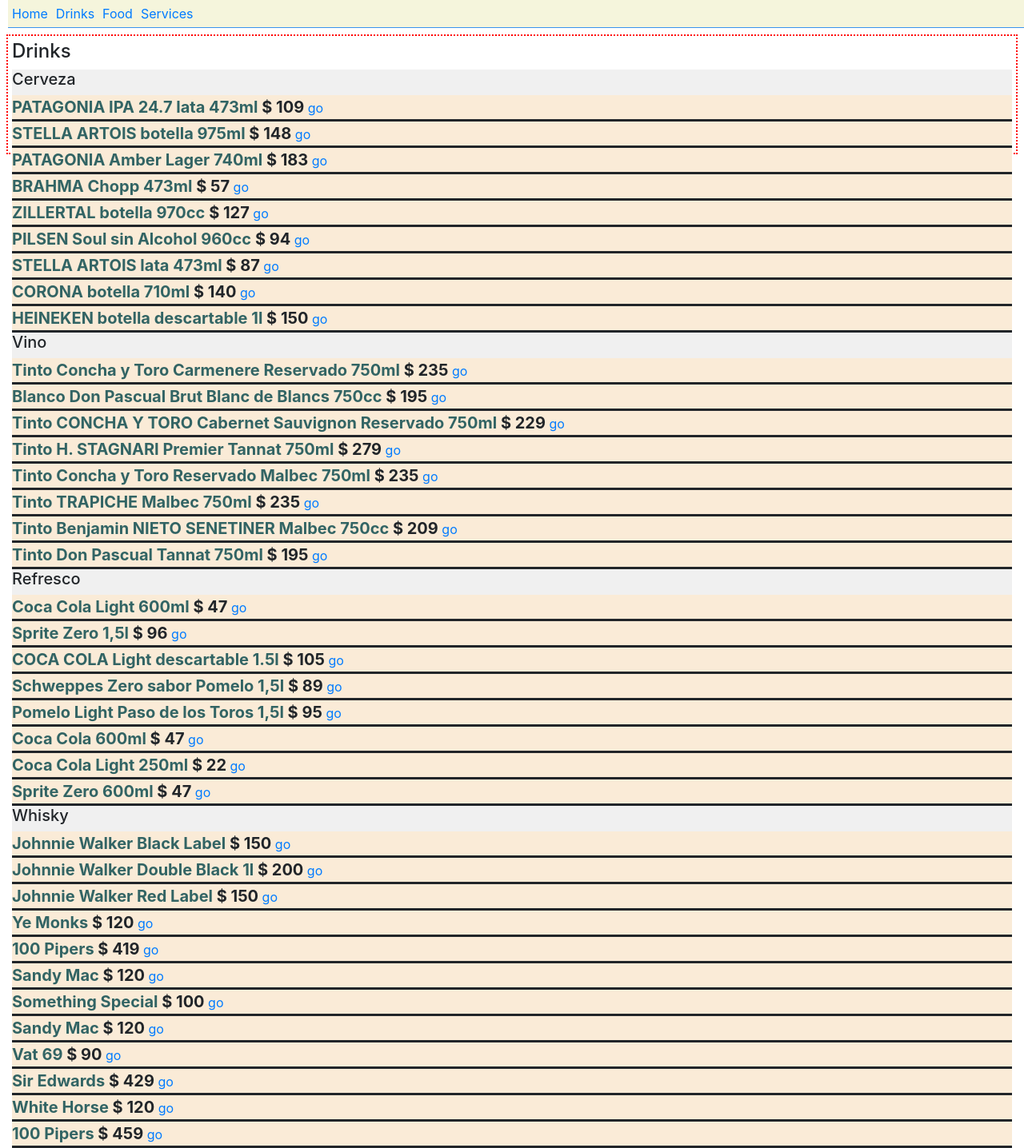
After one commit to GammaPegasi/Kambo, a Django app: page /jsmenu/ in a window 1280 px wide, after a click on "Drinks". The commit adds this page. Shown: the whole page at 80% size. Run offline with Django 3.2, Linux system fonts and the light colour scheme; some libraries are stand-ins or nearby versions.

Commit message:
save more changes

```diff
--- a/mysite/urls.py
+++ b/mysite/urls.py
@@ -26,7 +26,7 @@ from mysite.view import list_cars_json, search_REST_API, simpleSearch, message,
 searchAngularJS, loginForm, render_json_rep_template, response_json_grep, geolocalization_template, url_index, find_files, \
 response_json_search_files, mongodb, mongo_js, view_mongo, mongo_quick_search, camera,newspaper, salvattore, get_name, thanks, logout_view, \
 validForm, submitedData, realStateMaps, img, simple_upload, login_with_fetch, loginReact, authorize_json, authorize_json_babel, logout_, react_bootstrap, \
-auth0, auth01, ExampleAuth, dream_factory, cross_header, qr_code, risto_menu
+auth0, auth01, ExampleAuth, dream_factory, cross_header, qr_code, risto_menu, jsmenu
 
 router = routers.DefaultRouter()
 router.register(r'users', view.UserViewSet)
@@ -42,11 +42,17 @@ LOGOUT_URL = 'logout'
 LOGIN_REDIRECT_URL = 'home'
 
 from rest_framework.authtoken import views
+from django.contrib.auth import views as auth_views
 
 urlpatterns = [
 
+    url(r'^change-password/', auth_views.PasswordChangeView.as_view()),
+
     url(r'^api-token-auth/', views.obtain_auth_token),
     url(r'^dream_factory/', dream_factory),
+
+    url(r'^jsmenu/', jsmenu),
+
     url(r'^ExampleAuth/', ExampleAuth.as_view()),
     # url(r'^oauth/', include('social_django.urls', namespace='social')),  # <--
     # url(r'^example_auth/', example_auth),
@@ -56,7 +62,6 @@ urlpatterns = [
 
     url(r'^auth0/', auth0),
     url(r'^auth01/', auth01),
-
 
     url(r'^react_bootstrap/', react_bootstrap),
     url(r'^logout_/', logout_),
@@ -106,8 +111,6 @@ urlpatterns = [
 
     url(r'^response_json_search_files/(?P<searchKey>[\w\d@\.\-\*\_]+)/$', response_json_search_files),
 
-
-
     # url(r'^polls/(?P<string>[\w\-]+)/$','polls.views.detail')
 
     url(r'^response_json_grep/', response_json_grep),
@@ -123,7 +126,6 @@ urlpatterns = [
     url(r'^api-auth/', include('rest_framework.urls', namespace='rest_framework')),
     # url(r'car_view', view.CarListView.as_view())
     # url('^car_view/(?P<brand>.+)/$', view.CarListView.as_view()),
-
 ]
 # Boostrap and AnjularJS
 # file:///C:/Users/hvillarrea/Desktop/DEV/Bootstrap/layoutit2/src/index.html
--- a/mysite/view.py
+++ b/mysite/view.py
@@ -35,6 +35,9 @@ def cross_header(request):  # static html file with javascript
 
 def qr_code(request):
    return render_to_response('qr_code.html')
+
+def jsmenu(request):
+   return render_to_response('jsmenu.html')
 
 # @login_required()
 # def uploadForm(request):
@@ -144,7 +147,7 @@ def authorize_json(request):
     if request.method == 'POST':
         username = request.POST['username']
         password = request.POST['password']
-        user = authenticate(username=username, password=password)
+        user = authenticate(request, username=username, password=password)
         if user is not None:
             login(request, user)
             doc = {'username' : username,  'password' : password, 'status': 'LOGGED IN' }
--- /dev/null
+++ b/static/css/jsmenu_style.css
@@ -0,0 +1,34 @@
+.disp{
+    display: block;
+    width: 133px;
+    height: 30px;
+    margin: 10px;
+    background: antiquewhite;
+    border: dotted green 1px;
+    border-radius: 25px;
+    padding-left: 15px;
+}
+
+
+.tab-content{
+    margin: 8px;
+    padding: 5px;
+}
+li{ margin: 5px; }
+
+.nav-tabs {
+    border-bottom: 1px solid #3993ee;
+   margin-left: 10px;
+   background: beige;
+}
+
+.pname{
+    color: #326464;
+    font-weight: bold;
+    font-size: 20px;
+
+}
+.pprice{
+    font-weight: bold;
+    font-size: 20px;
+}
--- /dev/null
+++ b/static/js/jsmenu_data.js
@@ -0,0 +1,412 @@
+const data = [
+	{
+		name: "Home",
+		products: []
+	},
+
+	{
+		name: "Drinks",
+		menu: [
+			{
+				name: "Cerveza",
+				products: [
+					{
+						url:
+							"https://www.tiendainglesa.com.uy/Cerveza_PATAGONIA_IPA_24.7_lata_473ml.producto?355674",
+						price: "109",
+						name: "PATAGONIA IPA 24.7 lata 473ml"
+					},
+					{
+						url:
+							"https://www.tiendainglesa.com.uy/Cerveza_STELLA_ARTOIS_botella_975ml.producto?11961",
+						price: "148",
+						name: "STELLA ARTOIS botella 975ml"
+					},
+					{
+						url:
+							"https://www.tiendainglesa.com.uy/Cerveza_PATAGONIA_Amber_Lager_740ml.producto?322158",
+						price: "183",
+						name: "PATAGONIA Amber Lager 740ml"
+					},
+					{
+						url:
+							"https://www.tiendainglesa.com.uy/Cerveza_BRAHMA_Chopp_473ml.producto?280054",
+						price: "57",
+						name: "BRAHMA Chopp 473ml"
+					},
+					{
+						url:
+							"https://www.tiendainglesa.com.uy/Cerveza_ZILLERTAL_botella_970cc.producto?6366",
+						price: "127",
+						name: "ZILLERTAL botella 970cc"
+					},
+
+					{
+						url:
+							"https://www.tiendainglesa.com.uy/Cerveza_PILSEN_Soul_sin_Alcohol_960cc.producto?283492",
+						price: "94",
+						name: "PILSEN Soul sin Alcohol 960cc"
+					},
+					{
+						url:
+							"https://www.tiendainglesa.com.uy/Cerveza_STELLA_ARTOIS_lata_473ml.producto?338550",
+						price: "87",
+						name: "STELLA ARTOIS lata 473ml"
+					},
+					{
+						url:
+							"https://www.tiendainglesa.com.uy/Cerveza_CORONA_botella_710ml.producto?12586",
+						price: "140",
+						name: "CORONA botella 710ml"
+					},
+					{
+						url:
+							"https://www.tiendainglesa.com.uy/Cerveza_HEINEKEN_botella_descartable_1l.producto?279660",
+						price: "150",
+						name: "HEINEKEN botella descartable 1l"
+					}
+				]
+			},
+			{
+				name: "Vino",
+				products: [
+					{
+						url:
+							"https://www.tiendainglesa.com.uy/Vino_Tinto_Concha_y_Toro_Carmenere_Reservado_750ml.producto?9233",
+						price: "235",
+						name: "Tinto Concha y Toro Carmenere Reservado 750ml"
+					},
+					{
+						url:
+							"https://www.tiendainglesa.com.uy/Vino_Blanco_Don_Pascual_Brut_Blanc_de_Blancs_750cc.producto?6257",
+						price: "195",
+						name: "Blanco Don Pascual Brut Blanc de Blancs 750cc"
+					},
+					{
+						url:
+							"https://www.tiendainglesa.com.uy/Vino_Tinto_CONCHA_Y_TORO_Cabernet_Sauvignon_Reservado_750ml.producto?5871",
+						price: "229",
+						name: "Tinto CONCHA Y TORO Cabernet Sauvignon Reservado 750ml"
+					},
+					{
+						url:
+							"https://www.tiendainglesa.com.uy/Vino_Tinto_H._STAGNARI_Premier_Tannat_750ml.producto?2371",
+						price: "279",
+						name: "Tinto H. STAGNARI Premier Tannat 750ml"
+					},
+					{
+						url:
+							"https://www.tiendainglesa.com.uy/Vino_Tinto_Concha_y_Toro_Reservado_Malbec_750ml.producto?294690",
+						price: "235",
+						name: "Tinto Concha y Toro Reservado Malbec 750ml"
+					},
+					{
+						url:
+							"https://www.tiendainglesa.com.uy/Vino_Tinto_TRAPICHE_Malbec_750ml.producto?6813",
+						price: "235",
+						name: "Tinto TRAPICHE Malbec 750ml"
+					},
+
+					{
+						url:
+							"https://www.tiendainglesa.com.uy/Vino_Tinto_Benjamin_NIETO_SENETINER_Malbec_750cc.producto?9011",
+						price: "209",
+						name: "Tinto Benjamin NIETO SENETINER Malbec 750cc"
+					},
+
+					{
+						url:
+							"https://www.tiendainglesa.com.uy/Vino_Tinto_Don_Pascual_Tannat_750ml.producto?5767",
+						price: "195",
+						name: "Tinto Don Pascual Tannat 750ml"
+					}
+				]
+			},
+
+			{
+				name: "Refresco",
+				products: [
+					{
+						url:
+							"https://www.tiendainglesa.com.uy/Refresco_Coca_Cola_Light_600ml.producto?8525",
+						price: "47",
+						name: "Coca Cola Light 600ml"
+					},
+					{
+						url:
+							"https://www.tiendainglesa.com.uy/Refresco_Sprite_Zero_1%2C5l.producto?8502",
+						price: "96",
+						name: "Sprite Zero 1,5l"
+					},
+
+					{
+						url:
+							"https://www.tiendainglesa.com.uy/Refresco_COCA_COLA_Light_descartable_1.5l.producto?2545",
+						price: "105",
+						name: "COCA COLA Light descartable 1.5l"
+					},
+					{
+						url:
+							"https://www.tiendainglesa.com.uy/Refresco_Schweppes_Zero_sabor_Pomelo_1%2C5l.producto?319190",
+						price: "89",
+						name: "Schweppes Zero sabor Pomelo 1,5l"
+					},
+					{
+						url:
+							"https://www.tiendainglesa.com.uy/Refresco_Pomelo_Light_Paso_de_los_Toros_1%2C5l.producto?6989",
+						price: "95",
+						name: "Pomelo Light Paso de los Toros 1,5l"
+					},
+					{
+						url:
+							"https://www.tiendainglesa.com.uy/Refresco_Coca_Cola_600ml.producto?8524",
+						price: "47",
+						name: "Coca Cola 600ml"
+					},
+					{
+						url:
+							"https://www.tiendainglesa.com.uy/Refresco_Coca_Cola_Light_250ml.producto?311806",
+						price: "22",
+						name: "Coca Cola Light 250ml"
+					},
+					{
+						url:
+							"https://www.tiendainglesa.com.uy/Refresco_Sprite_Zero_600ml.producto?8503",
+						price: "47",
+						name: "Sprite Zero 600ml"
+					}
+				]
+			},
+			{
+				name: "Whisky",
+				products: [
+					{
+						url:
+							"https://www.tiendainglesa.com.uy/Whisky_Johnnie_Walker_Black_Label_1l.producto?710",
+						price: "150",
+						name: "Johnnie Walker Black Label"
+					},
+					{
+						url:
+							"https://www.tiendainglesa.com.uy/Whisky_Johnnie_Walker_Double_Black_1l.producto?217438",
+						price: "200",
+						name: "Johnnie Walker Double Black 1l"
+					},
+					{
+						url:
+							"https://www.tiendainglesa.com.uy/Whisky_Johnnie_Walker_Red_Label_1l.producto?23616",
+						price: "150",
+						name: "Johnnie Walker Red Label "
+					},
+
+					{
+						url:
+							"https://www.tiendainglesa.com.uy/Whisky_Ye_Monks_1l.producto?8353",
+						price: "120",
+						name: "Ye Monks"
+					},
+					{
+						url:
+							"https://www.tiendainglesa.com.uy/Whisky_100_Pipers_1l_%2B_Petaca_200ml.producto?297814",
+						price: "419",
+						name: "100 Pipers"
+					},
+					{
+						url:
+							"https://www.tiendainglesa.com.uy/Whisky_Sandy_Mac_1l.producto?6825",
+						price: "120",
+						name: "Sandy Mac"
+					},
+					{
+						url:
+							"https://www.tiendainglesa.com.uy/Whisky_Something_Special_1l.producto?1301",
+						price: "100",
+						name: "Something Special"
+					},
+					{
+						url:
+							"https://www.tiendainglesa.com.uy/Whisky_Sandy_Mac_1l_%2B_Petaca_200ml.producto?242373",
+						price: "120",
+						name: "Sandy Mac"
+					},
+					{
+						url:
+							"https://www.tiendainglesa.com.uy/Whisky_Vat_69_1l.producto?6051",
+						price: "90",
+						name: "Vat 69"
+					},
+					{
+						url:
+							"https://www.tiendainglesa.com.uy/Whisky_Sir_Edwards_1l.producto?7145",
+						price: "429",
+						name: "Sir Edwards"
+					},
+					{
+						url:
+							"https://www.tiendainglesa.com.uy/Whisky_White_Horse_1l.producto?1025",
+						price: "120",
+						name: "White Horse"
+					},
+					{
+						url:
+							"https://www.tiendainglesa.com.uy/Whisky_100_Pipers_1l.producto?1411",
+						price: "459",
+						name: "100 Pipers"
+					}
+				]
+			}
+		]
+	},
+	{
+		name: "Food",
+		menu: [
+			{
+				name: "Main Dishes",
+				products: [
+					{
+
+						price: "350",
+						name:
+							"Sopa de Mariscos, pescado, camarón, cangrejo, calamar y pulpo en un consomé de vino blanco y ajo."
+					},
+					{
+						price: "350",
+						name: "Pescado Entero frito con arroz y vegetales"
+					},
+					{
+
+						price: "350",
+						name:
+							"Filete de Pescado, empanizado o a la plancha con arroz y vegetales"
+					},
+					{
+
+						price: "350",
+						name:
+							"Atún a la Plancha, filete de atun servido con pasta japonesa, vegetales y wasabi"
+					},
+					{
+
+						price: "350",
+						name: "Arroz con Pollo con ensalada mixta o papas fritas!"
+					},
+					{
+
+						price: "350",
+						name: "Arroz con Camarones con encalada mixta o papas fritas"
+					},
+					{
+
+						price: "350",
+						name: "Arroz con Mariscos con ensalada mixta o papas fritas!"
+					},
+					{
+
+						price: "350",
+						name:
+							"Camarones Jumbo, al gusto empanizados a la plancha o al ajillo, acompañado de ensalada y pure de papa"
+					},
+					{
+
+						price: "350",
+						name:
+							"Pollo a la Parmesana, empanizado con salsa marinara casera y queso mozzarella, servido con un acompañamiento de espaghetti marinara y vegetales."
+					},
+					{
+
+						price: "350",
+						name:
+							"Linguini con Camarones, pasta con camarones, Salsa de soya, ajonjolí y especies."
+					},
+					{
+
+						price: "350",
+						name:
+							"Espaguetti de la Casa, salsa de tomate casera con ajo aceite de oliva y albahaca fresca con pan de ajo"
+					}
+				]
+			},
+			{
+
+			name: "Entrances",
+
+				products: [
+					{
+						name: "Risotto",
+						price: 320
+					},
+					{
+						name: "Lasaña",
+						price: 230
+					},
+					{
+						name: "Polenta",
+						price: 230
+					},
+					{
+						name: "Pizza",
+						price: 200
+					}
+				]
+			},
+			{
+
+			name: "Desserts",
+				products: [
+					{
+						name: "German chocolate cake",
+						price: 420
+					},
+					{
+						name: "Angel cake",
+						price: 430
+					},
+					{
+						name: "Blondie",
+						price: 430
+					},
+					{
+						name: "Cassata",
+						price: 420
+					},
+					{
+						name: "German chocolate cake",
+						price: 420
+					},
+					{
+						name: "Angel cake",
+						price: 430
+					},
+					{
+						name: "Blondie",
+						price: 430
+					},
+					{
+						name: "Cassata",
+						price: 420
+					}
+				]
+			}
+		]
+	},
+
+	{
+		name: "Services",
+		products: [
+			{
+				name: "Personal Cheaf",
+				menu: []
+			},
+			{
+				name: "Parties",
+				menu: []
+			},
+			{ name: "Barman", menu: [] }
+		]
+	}
+	//   ,
+	//   {
+	// 		name: "Contact",
+	// 		menu: [{ name: "Contact", menu: [] }, { name: "Our story", menu: [] }]
+	// 	}
+];
--- /dev/null
+++ b/static/js/jsmenu_eventHandler.js
@@ -0,0 +1,101 @@
+window.addEventListener('load', function() {
+
+  var homeViewBtn = document.getElementById('btn-home-view');
+  var display = document.getElementById('display');
+
+
+  const foo = ()=> {
+      var ul = document.querySelector('ul');
+
+      (showMenu = ()=> {
+
+         tmp ="";
+
+         data.forEach( (x, i) => {
+              console.log(x.name, i);
+
+              if ( i == 0){
+                tmp += `<li class="active">`
+              }
+              else {
+                tmp += `<li>`
+              }
+              tmp += `<a data-toggle="tab" href="#menu${i}"> ${x.name}</a> </li>`
+         });
+
+       ul.innerHTML = tmp;
+
+    })();
+
+
+
+    (tabContent = () => {
+
+      var divtab = document.querySelector('.divtab');
+        var str = `<div class="tab-content"  style="border: dotted 2px red; height: 150px;">`;
+
+        data.forEach( (x, i) => {
+            str += `
+                  <div id="menu${i}" class="tab-pane fade">
+                      <h4>${x.name}</h4>
+                      <div style="background-color: #f0f0f0;;">` + prodsDom(i) +  `</div>
+                  </div> `
+         });
+
+        str +=`</div>`
+
+
+       divtab.innerHTML = str;
+    })();
+
+
+
+};
+
+    foo();
+
+    document.querySelector('ul li a').click();
+
+  console.log('START  >');
+
+});
+
+
+prodsDom = (index) => {
+    str = ``;
+    if (data[index].menu == undefined) {
+        return "There is no products"
+    }
+    else {
+        data[index].menu.forEach( (m, i) => {
+
+            spanUrl =``
+
+            str +=`<h5>${m.name}</h5>`
+            if (m.products != undefined) {
+                m.products.forEach((p, n) =>{
+                    p.url == undefined? spanUrl =`@` : spanUrl = `<span class="purl"> <a href="${p.url}">go</a></span>`
+                    str +=`<div style="border-bottom: solid; background: antiquewhite;"> <span class="pname"> ${p.name} </span>
+                    <span class="pprice"> $ ${p.price}</span> ${spanUrl}
+                    </div> `
+                });
+            };
+        });
+    }
+    return str;
+}
+
+
+
+prods = (index) => {
+    if (data[index].menu != undefined) {
+        data[index].menu.forEach( (m, i) => {
+            console.log(m.name)
+            if (m.products != undefined) {
+                m.products.forEach((p, n) =>{
+                    console.log(p.name, " $", p.price, p.url);
+                });
+            };
+        });
+    }
+}
--- a/templates/authorize_json.html
+++ b/templates/authorize_json.html
@@ -13,11 +13,11 @@
 <h3>Request: {{ request }} </h3>
 <h3>MSG: {{ msg }} </h3>
 
-<div id='result' style='border: solid red 1px;'>   </div>
+<div id='result' style='border: solid red 1px; max-width: 200px;'>   </div>
 <button onClick='authorize()'> Authorize </button>
 
 <br>
-<div style='border: solid blue 1px;'>
+<div style='border: solid blue 1px; max-width: 200px;'>
   name:<br>
   <input type="text" name="name" value="Mickey">
   <br>
--- /dev/null
+++ b/templates/jsmenu.html
@@ -0,0 +1,31 @@
+<!DOCTYPE html>
+<html>
+<head>
+  <title>JsNativeMenu
+  </title>
+   <meta charset="utf-8">
+  <meta name="viewport" content="width=device-width, initial-scale=1">
+  <link rel="stylesheet" href="https://maxcdn.bootstrapcdn.com/bootstrap/4.3.1/css/bootstrap.min.css">
+  <script src="https://ajax.googleapis.com/ajax/libs/jquery/3.4.0/jquery.min.js"></script>
+  <script src="https://maxcdn.bootstrapcdn.com/bootstrap/4.3.1/js/bootstrap.min.js"></script>
+  <link href="https://fonts.googleapis.com/css?family=Source Code Pro" rel="stylesheet">
+
+<style>
+</style>
+
+</head>
+
+<body>
+
+<ul class="nav nav-tabs"> </ul>
+
+<div class="divtab"></div>
+
+
+<link href="/static/css/jsmenu_style.css" rel="stylesheet">
+<script src="/static/js/jsmenu_eventHandler.js"></script>
+<script src="/static/js/jsmenu_data.js"></script>
+
+</body>
+
+</html>
--- a/templates/loginForm.html
+++ b/templates/loginForm.html
@@ -24,13 +24,14 @@
 <body style="padding: 20px;">
 
 <!--<form action="https://kambo.pythonanywhere.com/get_name/" method="POST">-->
-<form method="post">{% csrf_token %}
+<div class="container">
+<form method="post" style="margin: 20px;">{% csrf_token %}
 
  {{form }} {{val }}
 
  <input type="submit" value="Submit">
 </form>
-
+</div>
 <hr>
 <div id='csrf'>*</div>
 
```
Also changed, not shown: gitReadme.txt (+3 -13 lines), static/css/validForm.css (+9 -1 lines), templates/url_index.html (+12 -6 lines).
